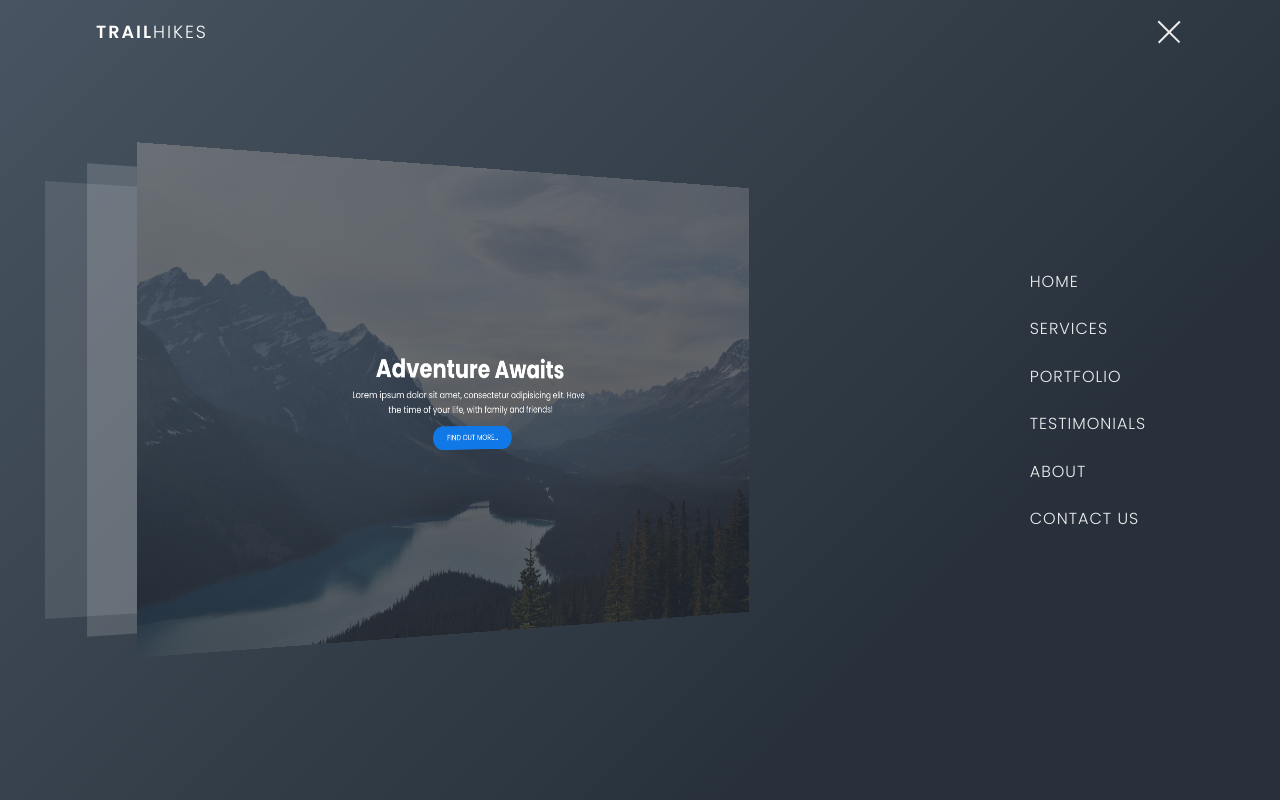
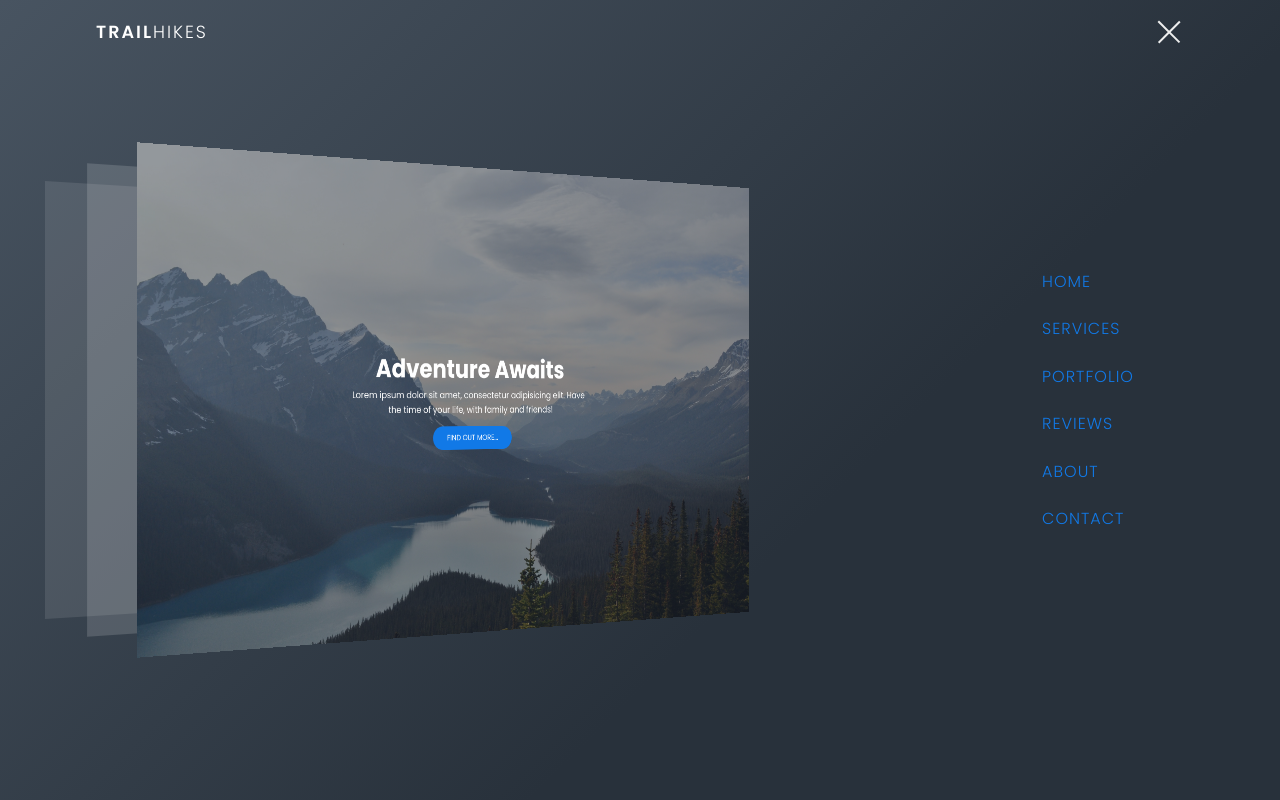
Before and after one commit to Jackal73/3d-animated-navigation-bar, a website: page index.html in a window 1280 px wide. Both pictures are taken after a click on the element 1160 px from the left and 32 px from the top of the page. Drawn offline with Linux system fonts and the light colour scheme.

Commit message:
Add navbar link:hover and change keyframe timing

```diff
--- a/index.html
+++ b/index.html
@@ -41,22 +41,22 @@
             <div class="links">
                 <ul>
                     <li>
-                        <a href="#" style="--i: 0.05s">Home</a>
+                        <a href="#" style="--i: 0.1s">Home</a>
                     </li>
                     <li>
-                        <a href="#" style="--i: 0.1s">Services</a>
+                        <a href="#" style="--i: 0.2s">Services</a>
                     </li>
                     <li>
-                        <a href="#" style="--i: 0.15s">Portfolio</a>
+                        <a href="#" style="--i: 0.3s">Portfolio</a>
                     </li>
                     <li>
-                        <a href="#" style="--i: 0.2s">Testimonials</a>
+                        <a href="#" style="--i: 0.4s">Reviews</a>
                     </li>
                     <li>
-                        <a href="#" style="--i: 0.25s">About</a>
+                        <a href="#" style="--i: 0.5s">About</a>
                     </li>
                     <li>
-                        <a href="#" style="--i: 0.3s">Contact Us</a>
+                        <a href="#" style="--i: 0.6s">Contact</a>
                     </li>
                 </ul>
             </div>
--- a/style.css
+++ b/style.css
@@ -15,7 +15,7 @@ button {
     min-height: 100vh;
     width: 100%;
     background-color: #485461;
-    background-image: linear-gradient(135deg, #485461 0, #28313b 74%);
+    background-image: linear-gradient(135deg, #485461 0, #28313b 64%);
     overflow-x: hidden;
     transform-style: preserve-3d;
 }
@@ -112,7 +112,7 @@ header {
     height: 100%;
     top: 0;
     left: 0;
-    background-color: rgba(43, 51, 59, 0.7);
+    background-color: rgba(43, 51, 59, 0.5);
     display: flex;
     justify-content: center;
     align-items: center;
@@ -158,6 +158,7 @@ header {
     animation: main-animation 0.5s ease;
     cursor: pointer;
     transform: perspective(1300px) rotateY(20deg) translateZ(310px) scale(0.5);
+
 }
 
 @keyframes main-animation {
@@ -187,7 +188,7 @@ ul {
 
 .links a {
     text-decoration: none;
-    color: #eee;
+    color: #1179e7;
     padding: .7rem 0;
     display: inline-block;
     font-size: 1rem;
@@ -202,6 +203,7 @@ ul {
 
 .links a:hover {
     color: #fff;
+    font-size: 1.05rem;
 }
 
 .container.active .links a {
@@ -254,6 +256,7 @@ ul {
 .container.active .shadow.one {
     animation: shadow-one 0.6s ease-out;
     transform: perspective(1300px) rotateY(20deg) translateZ(215px) scale(0.5);
+
 }
 
 @keyframes shadow-one {
@@ -271,6 +274,7 @@ ul {
 .container.active .shadow.two {
     animation: shadow-two 0.6s ease-out;
     transform: perspective(1300px) rotateY(20deg) translateZ(120px) scale(0.5);
+
 }
 
 @keyframes shadow-two {
```
